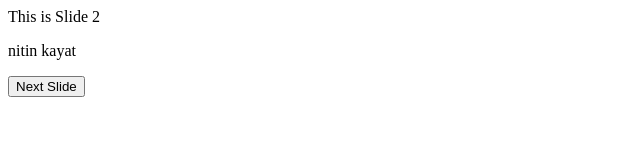
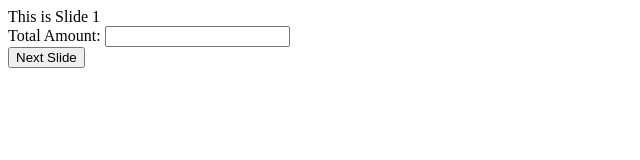
Before and after one commit to nkayat/Ticket-Website, a plain HTML site: page Practice/index3.html in a window 1280 px wide. Both pictures are taken after a click on the button "Next Slide". Shown: the whole page, without its empty margins (0-640 px from the left). Drawn offline with Linux system fonts and the light colour scheme.

Commit message:
simple add function

```diff
--- a/Practice/index3.html
+++ b/Practice/index3.html
@@ -56,25 +56,40 @@
   <title>Button Click Example</title>
 </head>
 <body>
-  <!-- Slides -->
-  <div id="slide1" class="slide">This is Slide 1</div>
-  <div id="slide2" class="slide" style="display:none;">This is Slide 2</div>
-  <p>nitin kayat</p>
+  <!-- Slide 1 with Input -->
+  <div id="slide1" class="slide">
+    This is Slide 1
+    <br>
+    <label for="totalAmount">Total Amount:</label>
+    <input type="text" id="totalAmount">
+  </div>
+
+  <!-- Slide 2 -->
+  <div id="slide2" class="slide" style="display:none;">
+    This is Slide 2
+  </div>
+
   <!-- Button -->
   <button id="nextSlideButton">Next Slide</button>
 
   <script>
     // Get the elements
     const nextSlideButton = document.getElementById('nextSlideButton');
+    const totalAmountInput = document.getElementById('totalAmount');
     const slide1 = document.getElementById('slide1');
     const slide2 = document.getElementById('slide2');
 
     // Add event listener to the button
     nextSlideButton.addEventListener('click', () => {
-      // Hide Slide 1
-      slide1.style.display = 'none';
-      // Show Slide 2
-      slide2.style.display = 'block';
+      // Check if total amount is not blank
+      if (totalAmountInput.value.trim() === '') {
+        alert('Total Amount cannot be blank!');
+      } else {
+        // Hide Slide 1
+        slide1.style.display = 'none';
+        // Show Slide 2
+        slide2.style.display = 'block';
+      }
     });
   </script>
 </body>
```
Also changed, not shown: Ticket Website/script2.js (+0 -18 lines).
